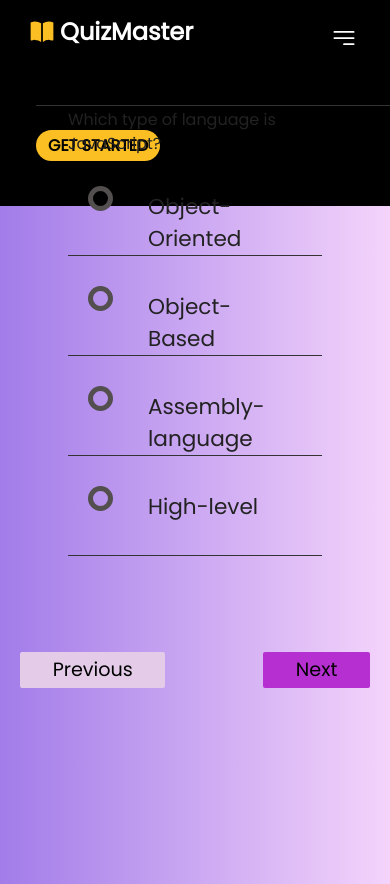
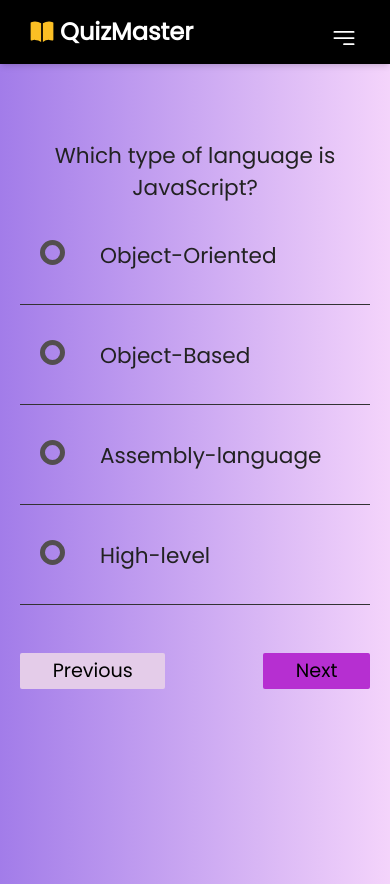
Before and after one commit to AdityaJaiswal14/Meraki, a React (Vite) app in the folder Quiz App/FRONTEND/: page /quiz in a window 390 px wide. Built offline with nearby package versions, Linux system fonts and the light colour scheme.

Commit message:
Resolved navbar and radio button glitches related to responsive design

```diff
--- a/Quiz App/FRONTEND/src/App.css
+++ b/Quiz App/FRONTEND/src/App.css
@@ -52,7 +52,12 @@ body, html{
 }
 
 .container .questions{
-    padding: 3em;
+    padding-top: 5em;
+}
+
+.container .questions .text-light{
+  text-align: center;
+  font-size: 1.35em;
 }
 
 /*
@@ -93,7 +98,7 @@ body, html{
     justify-self: flex-start;
 }
 
-ul li{
+.questions > ul li{
   color: #222222;
   display: block;
   position: relative;
@@ -132,7 +137,7 @@ ul li .check{
   border-radius: 100%;
   height: 25px;
   width: 25px;
-  top: 30px;
+  top: 35px;
   left: 20px;
 	z-index: 5;
 	transition: border .25s linear;
@@ -148,10 +153,11 @@ ul li .check::before {
   position: absolute;
 	content: '';
   border-radius: 100%;
-  height: 15px;
-  width: 15px;
-  top: 5px;
-	left: 5px;
+  height: 11px;
+  width: 11px;
+  top: 2px;
+	left: 2px;
+  right: 2px;
   margin: auto;
 	transition: background 0.25s linear;
 	-webkit-transition: background 0.25s linear;
```
